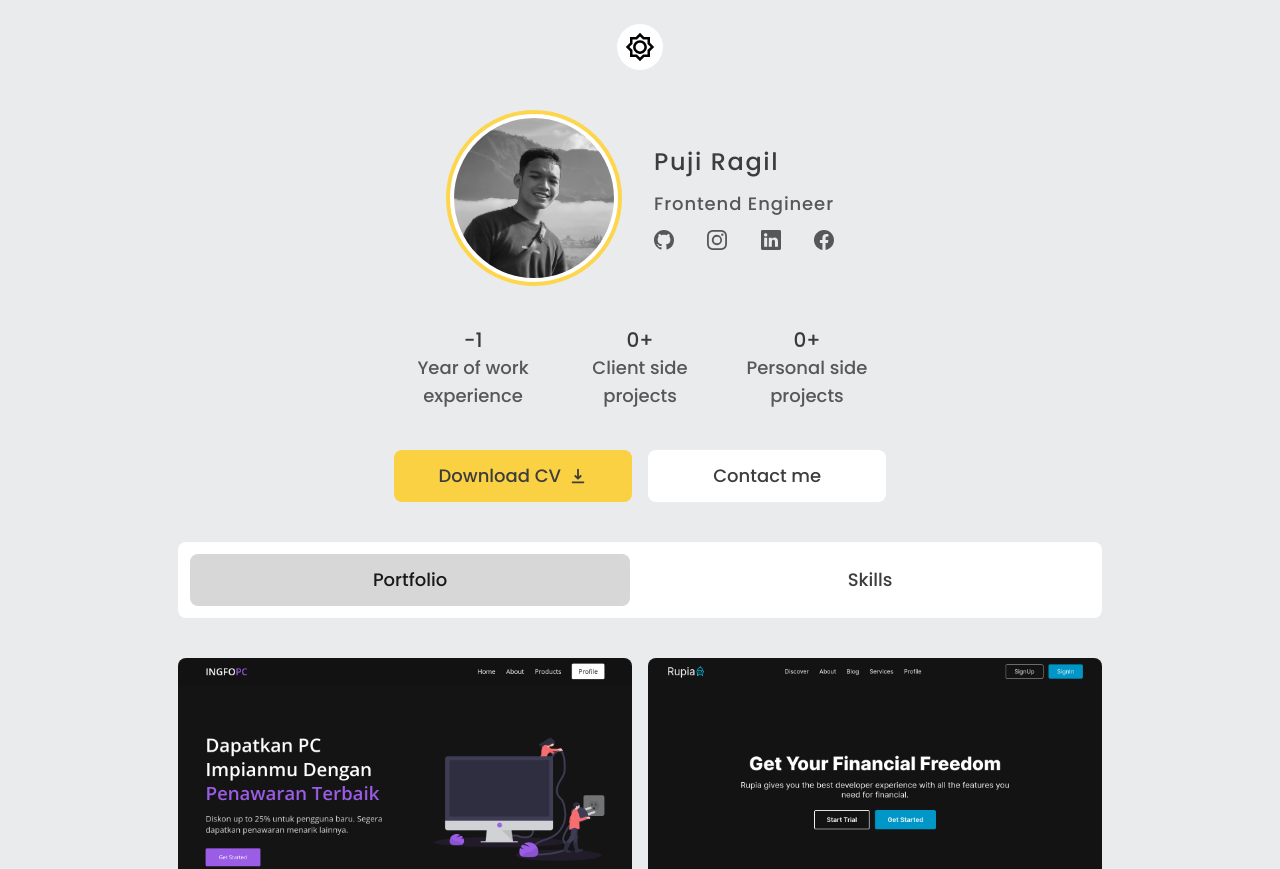
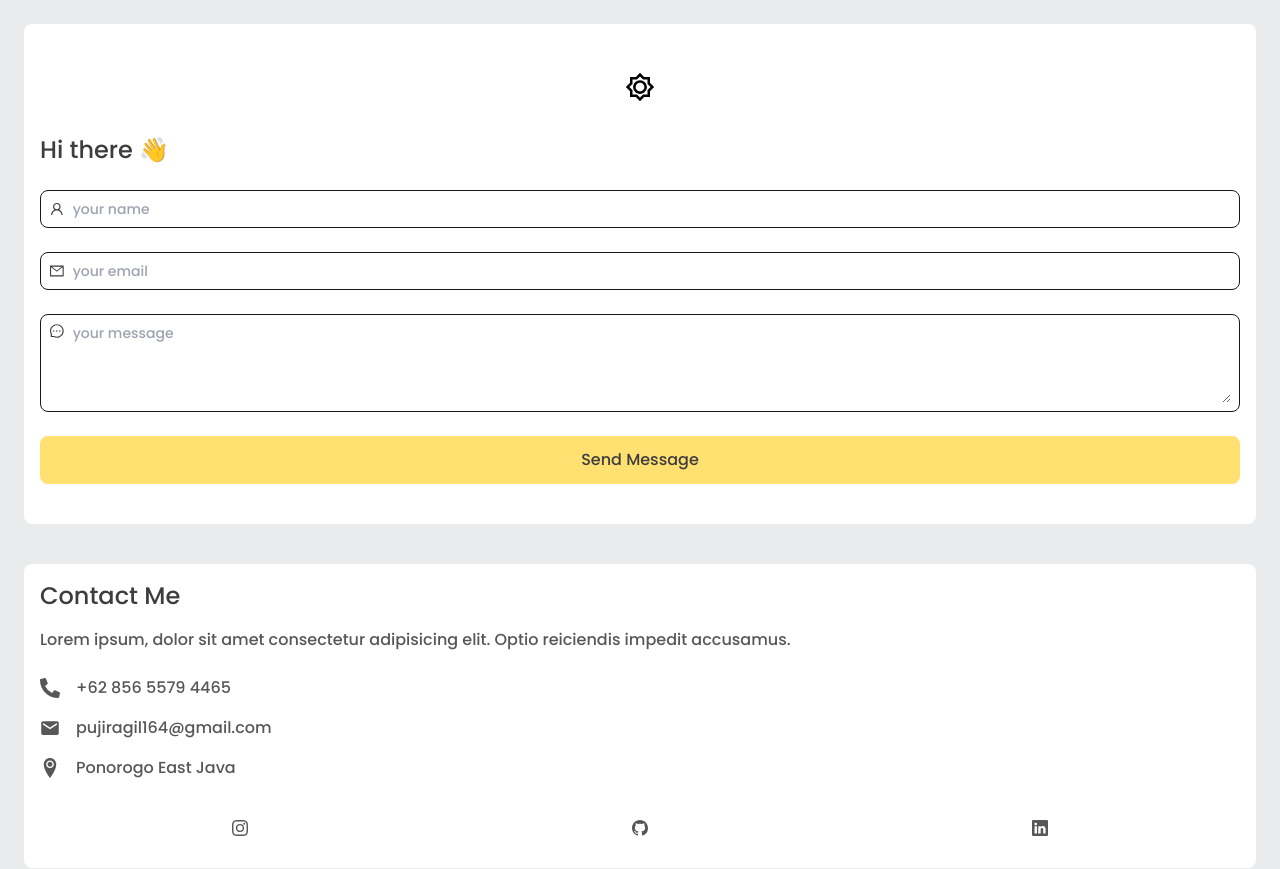
Before and after one commit to pujiragil/Portfolio, a React (Vite) app: page /contact in a window 1280 px wide. Shown: the top 869 px of the page. Built offline with nearby package versions, Linux system fonts and the light colour scheme.

Commit message:
adding new contact page

```diff
--- a/src/App.jsx
+++ b/src/App.jsx
@@ -1,10 +1,15 @@
-import ProfileSection from "./components/Profile"
+import { BrowserRouter, Route, Routes } from "react-router-dom"
+import Index from "./pages"
+import Contact from "./pages/contact"
 
 function App() {
   return (
-    <>
-      <ProfileSection />
-    </>
+    <BrowserRouter>
+      <Routes>
+        <Route path="/" element={<Index />} />
+        <Route path="contact" element={<Contact />} />
+      </Routes>
+    </BrowserRouter>
   )
 }
 
--- /dev/null
+++ b/src/components/Contact.jsx
@@ -0,0 +1,21 @@
+import Form from './contact/form'
+import { Contact, Logo, Title } from './contact/information'
+import Footer from './Footer'
+
+const ContactComponent = () => {
+  return (
+    <div className="bg-light dark:bg-dark">
+      <div className="container mx-auto p-6 font-poppins min-h-screen">
+        <Form />
+        <div className="flex flex-col bg-white dark:bg-button2 rounded-lg p-4 gap-y-6 mb-10">
+          <Title />
+          <Contact />
+          <Logo />
+        </div>
+        <Footer />
+      </div>
+    </div>
+  )
+}
+
+export default ContactComponent
--- a/src/components/Footer.jsx
+++ b/src/components/Footer.jsx
@@ -1,6 +1,6 @@
 const Footer = () => {
   return (
-    <div className="flex justify-center items-center text-subtitle text-sm">
+    <div className="flex justify-center items-center text-subtitle dark:text-dsubtitle text-sm">
       <p>© Puji Ragil. 2022 All rights reserved</p>
     </div>
   )
--- a/src/components/Profile.jsx
+++ b/src/components/Profile.jsx
@@ -31,7 +31,7 @@ const ProfileSection = () => {
     <div className="bg-light dark:bg-dark">
       <div className="container mx-auto p-6 font-poppins min-h-screen">
         <div className="flex flex-col justify-center items-center">
-          <Dark dark={dark} toggle={toggle}/>
+          <Dark dark={dark} toggle={toggle} mb="mb-10"/>
           <div className="flex w-full md:w-3/5 justify-center items-center flex-col md:gap-x-8 md:flex-row">
             <Profile />
             <ProfileInformation />
--- /dev/null
+++ b/src/components/contact/form.jsx
@@ -0,0 +1,44 @@
+import { useState, useEffect } from 'react'
+import { AiOutlineMail, AiOutlineUser, AiOutlineMessage } from 'react-icons/ai'
+import { Dark } from '../fragments/dark'
+
+const Form = () => {
+  const [dark, setDark] = useState(false)
+
+  useEffect(() => {
+    const root = document.getElementById("root")
+    if(dark) {
+      root.classList.add("dark")
+    } else {
+      root.classList.remove("dark")
+    }
+  }, [dark])
+
+  const toggle = () => {
+    setDark(!dark)
+  }
+
+  return (
+    <div className="flex flex-col bg-white dark:bg-button2 rounded-lg p-4 gap-y-6 mb-10 py-10">
+      <div className="flex flex-col justify-center items-center">
+        <Dark dark={dark} toggle={toggle} mb="mb-0"/>
+      </div>
+      <h2 className="text-title dark:text-dtitle text-2xl">Hi there 👋</h2>
+      <div className="flex border border-zinc-900 dark:border-transparent gap-x-2 justify-center items-center bg-white rounded-lg p-2">
+        <AiOutlineUser className="text-title"/>
+        <input className="w-full focus:border-none focus:outline-none text-sm" type="text" placeholder="your name" />
+      </div>
+      <div className="flex border border-zinc-900 dark:border-transparent gap-x-2 justify-center items-center bg-white rounded-lg p-2">
+        <AiOutlineMail className="text-title"/>
+        <input className="w-full focus:border-none focus:outline-none text-sm" type="text" placeholder="your email" />
+      </div>
+      <div className="flex border border-zinc-900 dark:border-transparent gap-x-2 justify-start items-start bg-white rounded-lg p-2">
+        <AiOutlineMessage className="text-title"/>
+        <textarea className="w-full h-20 focus:border-none focus:outline-none text-sm" type="text" placeholder="your message" />
+      </div>
+      <button className="bg-dbutton text-button hover:bg-button hover:text-button2 duration-300 rounded-lg py-3">Send Message</button>
+    </div>
+  )
+}
+
+export default Form
--- /dev/null
+++ b/src/components/contact/information.jsx
@@ -0,0 +1,42 @@
+import { FaPhoneAlt } from 'react-icons/fa'
+import { IoMdMail } from 'react-icons/io'
+import { ImLocation2 } from 'react-icons/im'
+import { BsLinkedin, BsGithub, BsInstagram } from "react-icons/bs"
+
+export const Title = () => {
+  return (
+    <div className="flex flex-col">
+      <h1 className="text-title dark:text-dtitle text-2xl mb-4">Contact Me</h1>
+      <p className="text-subtitle dark:text-dsubtitle">Lorem ipsum, dolor sit amet consectetur adipisicing elit. Optio reiciendis impedit accusamus.</p>
+    </div>
+  )
+}
+
+export const Contact = () => {
+  return (
+    <div className="flex flex-col items-start justify-center gap-y-4 text-subtitle dark:text-dcontact">
+      <div className="flex justify-center items-center gap-x-4">
+        <FaPhoneAlt className="text-xl" />
+        <p>+62 856 5579 4465</p>
+      </div>
+      <div className="flex justify-center items-center gap-x-4">
+        <IoMdMail className="text-xl" />
+        <p>pujiragil164@gmail.com</p>
+      </div>
+      <div className="flex justify-center items-center gap-x-4">
+        <ImLocation2 className="text-xl" />
+        <p>Ponorogo East Java</p>
+      </div>
+    </div>
+  )
+}
+
+export const Logo = () => {
+  return (
+    <div className="flex justify-around text-subtitle dark:text-dtitle">
+      <div className="p-4 cursor-pointer rounded-full hover:bg-button duration-300 ease-in-out"><BsInstagram /></div>
+      <div className="p-4 cursor-pointer rounded-full hover:bg-button duration-300 ease-in-out"><BsGithub /></div>
+      <div className="p-4 cursor-pointer rounded-full hover:bg-button duration-300 ease-in-out"><BsLinkedin /></div>
+    </div>
+  )
+}
--- a/src/components/fragments/dark.jsx
+++ b/src/components/fragments/dark.jsx
@@ -1,8 +1,8 @@
 import { MdOutlineBrightness4, MdOutlineBrightness5 } from 'react-icons/md'
 
-export const Dark = ({ toggle, dark }) => {
+export const Dark = ({ toggle, dark, mb }) => {
   return (
-    <div onClick={toggle} className="flex justify-center items-center text-2xl md:text-3xl cursor-pointer bg-white dark:bg-button2 p-2 rounded-full dark:text-dsubtitle mb-10 hover:text-light dark:hover:text-white  title duration-300 ease-in-out">
+    <div onClick={toggle} className={`${mb} flex justify-center items-center text-2xl md:text-3xl cursor-pointer bg-white dark:bg-button2 p-2 rounded-full dark:text-dsubtitle hover:text-light dark:hover:text-white  title duration-300 ease-in-out`}>
       { dark ? <MdOutlineBrightness4 /> : <MdOutlineBrightness5/> }
     </div>
   )
--- a/src/components/fragments/profileButton.jsx
+++ b/src/components/fragments/profileButton.jsx
@@ -1,10 +1,11 @@
 import { HiDownload } from 'react-icons/hi'
+import { Link } from 'react-router-dom'
 
 export const ProfileButton = () => {
   return (
     <div className="flex w-full lg:w-1/2 xl:w-2/5 2xl:w-2/5 mb-10 text-sm md:text-lg font-medium">
       <button className="bg-button dark:bg-dbutton hover:text-button2 dark:hover:bg-buttonhov duration-300 ease-in-out text-button py-3 rounded-lg mr-4 w-full flex justify-center items-center">Download CV <HiDownload className="ml-2"/></button>
-      <button className="bg-white dark:bg-button2 hover:text-button2 dark:hover:bg-button2hov dark:hover:text-dtitle duration-300 ease-in-out text-title dark:text-dsubtitle py-3 rounded-lg w-full">Contact me</button>
+      <Link to="contact" className="bg-white flex justify-center items-center dark:bg-button2 hover:text-button2 dark:hover:bg-button2hov dark:hover:text-dtitle duration-300 ease-in-out text-title dark:text-dsubtitle py-3 rounded-lg w-full">Contact me</Link>
     </div>
   )
 }
--- a/src/components/fragments/profileFragments.jsx
+++ b/src/components/fragments/profileFragments.jsx
@@ -28,15 +28,15 @@ export const ProfileFact = () => {
   return (
     <div className="flex text-sm md:text-lg md:w-3/5 lg:w-1/2 xl:w-2/5 2xl:w-2/5 md:gap-x-2 justify-center items-center mb-10">
       <div className="w-full flex-1 flex flex-col justify-center items-center text-center px-1">
-        <h2 className="text-fact dark:text-dfact text-xl">-1</h2>
+        <h2 className="text-fact dark:text-dfact text-xl">1</h2>
         <p className="text-subtitle dark:text-dsubtitle">Year of work experience</p>
       </div>
       <div className="w-full flex-1 flex flex-col justify-center items-center text-center px-1">
-        <h2 className="text-fact dark:text-dfact text-xl">0+</h2>
+        <h2 className="text-fact dark:text-dfact text-xl">0</h2>
         <p className="text-subtitle dark:text-dsubtitle">Client side projects</p>
       </div>
       <div className="w-full flex-1 flex flex-col justify-center items-center text-center px-1">
-        <h2 className="text-fact dark:text-dfact text-xl">0+</h2>
+        <h2 className="text-fact dark:text-dfact text-xl">0</h2>
         <p className="text-subtitle dark:text-dsubtitle">Personal side projects</p>
       </div>
     </div>
--- /dev/null
+++ b/src/pages/contact.jsx
@@ -0,0 +1,13 @@
+import React from 'react'
+import ContactComponent from '../components/Contact'
+import Footer from '../components/Footer'
+
+const Contact = () => {
+  return (
+    <>
+      <ContactComponent/>
+    </>
+  )
+}
+
+export default Contact
--- /dev/null
+++ b/src/pages/index.jsx
@@ -0,0 +1,9 @@
+import ProfileSection from "../components/Profile"
+
+const Index = () => {
+  return (
+    <ProfileSection />
+  )
+}
+
+export default Index
--- a/tailwind.config.cjs
+++ b/tailwind.config.cjs
@@ -22,7 +22,8 @@ module.exports = {
         'dfact': '#C3C7CB',
         'button': '#3D3D3D',
         'light': '#FDD64E',
-        'button2': '#19191B'
+        'button2': '#19191B',
+        'dcontact': '#FDD64E'
       },
       backgroundColor: {
         'light': '#E9EBEC',
```
